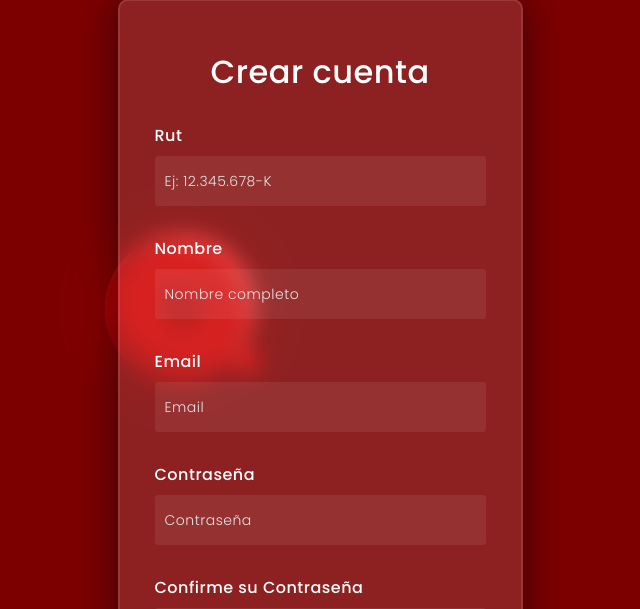
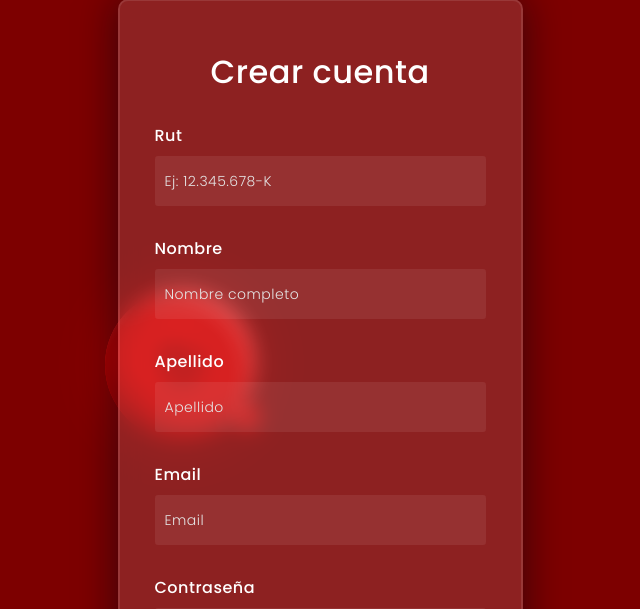
Before and after one commit to Camilink/BloodPoint-core, a Django app: page /signup/representante/ in a window 1280 px wide. Shown: the part 101-710 px from the top of the page, without its empty margins (320-960 px from the left). Run offline with Django 5.2, Linux system fonts and the light colour scheme.

Commit message:
new input for apellido

```diff
--- a/bloodpoint_app/views.py
+++ b/bloodpoint_app/views.py
@@ -35,7 +35,8 @@
     if request.method == 'POST':
         # Extraer datos del formulario
         rut = request.POST.get('rut_representante', '').strip()
-        nombre = request.POST.get('nombre', '').strip()
+        nombre = request.POST.get('nombre', '')
+        apellido = request.POST.get('apellido', '')
         email = request.POST.get('email', '').strip()
         password1 = request.POST.get('password1')
         password2 = request.POST.get('password2')
@@ -49,6 +50,8 @@
         if not nombre:
             return render(request, 'signup.html', {'error': 'El nombre es obligatorio'})
 
+        if not apellido:
+            return render(request, 'signup.html', {'error': 'El apellido es obligatorio'})
         if not email:
             return render(request, 'signup.html', {'error': 'El correo electrónico es obligatorio'})
 
--- a/templates/signup.html
+++ b/templates/signup.html
@@ -307,6 +307,9 @@
     <label for="nombre">Nombre</label>
     <input type="text" placeholder="Nombre completo" name="nombre" id="nombre" required>
 
+    <label for="apellido">Apellido</label>
+    <input type="text" placeholder="Apellido" name="apellido" id="apellido" required>
+
     <label for="email">Email</label>
     <input type="email" placeholder="Email" name="email" id="email" required>
 
```
